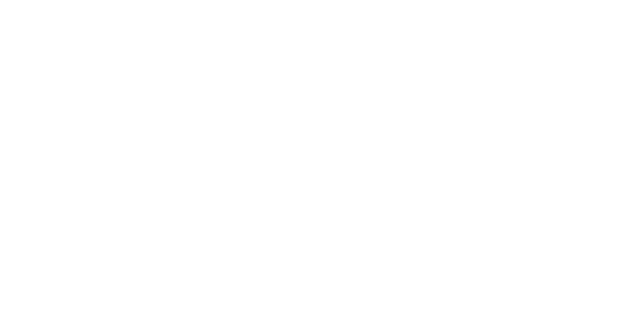
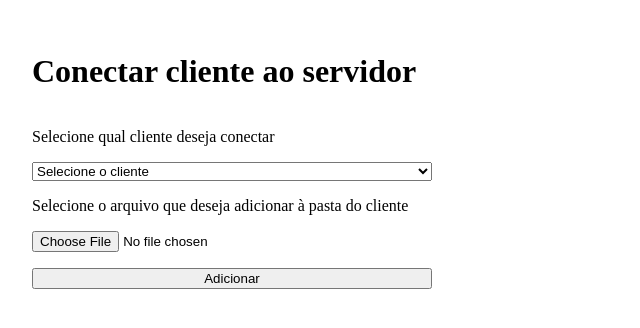
Before and after one commit to GabrielAAADS/FileSharing, a React (Create React App) app in the folder frontend/: page /add in a window 1280 px wide. Before the commit this address had no page. Shown: the top 328 px of the page, without its empty margins (0-640 px from the left). Built offline with nearby package versions, Linux system fonts and the light colour scheme; the HTML template or start-up script is replaced by a standard one.

Commit message:
add: add file

```diff
--- a/frontend/src/App.js
+++ b/frontend/src/App.js
@@ -8,6 +8,7 @@
 import SearchByPattern from './pages/SearchByPattern';
 import Home from './pages/Home';
 import DownloadFileDistributed from './pages/DownloadFileDistributed';
+import Add from './pages/Add';
 
 function App() {
   return (
@@ -16,6 +17,7 @@
         <Route index element={<Home />} />
         <Route path="connect" element={<ConnectServer />} />
         <Route path="disconnect" element={<DisconnectServer />} />
+        <Route path="add" element={<Add />} />
         <Route path="download" element={<DownloadFile />} />
         <Route path="downloadDistributed" element={<DownloadFileDistributed />} />
         <Route path="searchall" element={<SearchAllFiles />} />
--- /dev/null
+++ b/frontend/src/pages/Add/index.js
@@ -0,0 +1,60 @@
+import { useState } from 'react';
+import './styles.css';
+import axios from 'axios';
+
+function Add() {
+  const [id, setId] = useState(-1);
+
+  const [file, setFile] = useState(null);
+  const [preview, setPreview] = useState(null);
+
+  const handleFileChange = (event) => {
+    const selectedFile = event.target.files[0];
+    setFile(selectedFile);
+
+    if (selectedFile) {
+      setPreview(URL.createObjectURL(selectedFile)); // Cria uma URL para pré-visualização
+    }
+  };
+
+  const handleConnect = async() => {
+    if(id === -1 || !file) {
+      alert("Selecione um cliente!");
+      return;
+    }
+    const formData = new FormData();
+    formData.append("file", file);
+    console.log(`http://localhost:${8000 + id}/upload`);
+    await axios.post(`http://localhost:${8000 + id}/upload`, formData, {
+      headers: { "Content-Type": "multipart/form-data" },
+    }).then(v => {
+      alert("Arquivo adicionado com sucesso!");
+      setId(-1);
+      setFile(null);
+      setPreview(null);
+    })
+    .catch(err => {
+      console.log("ERROR");
+      alert(err.response?.data?.detail ?? "Ocorreu um erro ao tentar adicionar o arquivo")
+    });
+  };
+
+  return (
+    <div className="container">
+      <h1>Conectar cliente ao servidor</h1>
+      <p>Selecione qual cliente deseja conectar</p>
+      <select value={id+1} onChange={v => setId(v.target.value - 1)}>
+        <option value={0}>Selecione o cliente</option>
+        <option value={1}>Cliente 1</option>
+        <option value={2}>Cliente 2</option>
+        <option value={3}>Cliente 3</option>
+      </select>
+      <p>Selecione o arquivo que deseja adicionar à pasta do cliente</p>
+      <input type="file" accept="image/*" onChange={handleFileChange} />
+      {preview && <img src={preview} alt="Preview" width="100px" />}
+      <button onClick={() => handleConnect()}>Adicionar</button>
+    </div>
+  );
+}
+
+export default Add;
--- a/frontend/src/pages/Home/index.js
+++ b/frontend/src/pages/Home/index.js
@@ -2,15 +2,12 @@
 import { Link } from 'react-router-dom';
 
 function Home() {
-  const handleSearch = () => {
-
-  };
-
   return (
     <div className="container">
       <h1>Home</h1>
       <Link to="/connect">Conectar com o servidor</Link>
       <Link to="/disconnect">Desconectar com o servidor</Link>
+      <Link to="/add">Adicionar um arquivo à pasta de algum cliente</Link>
       <Link to="/download">Fazer download de um arquivo</Link>
       <Link to="/downloadDistributed">Fazer download de um arquivo de maneira distribuída</Link>
       <Link to="/searchall">Ver todos os arquivos</Link>
```
Also changed, not shown: frontend/src/pages/Add/styles.css (added).
